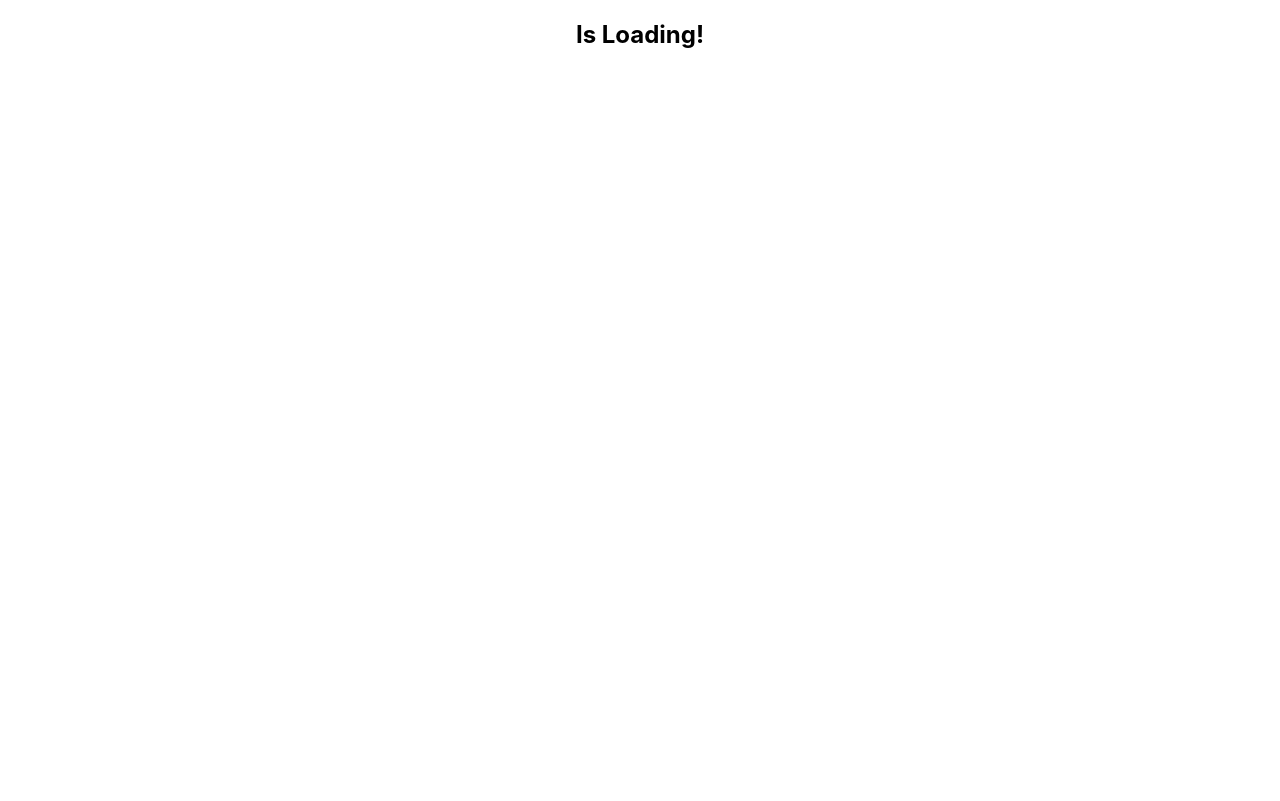
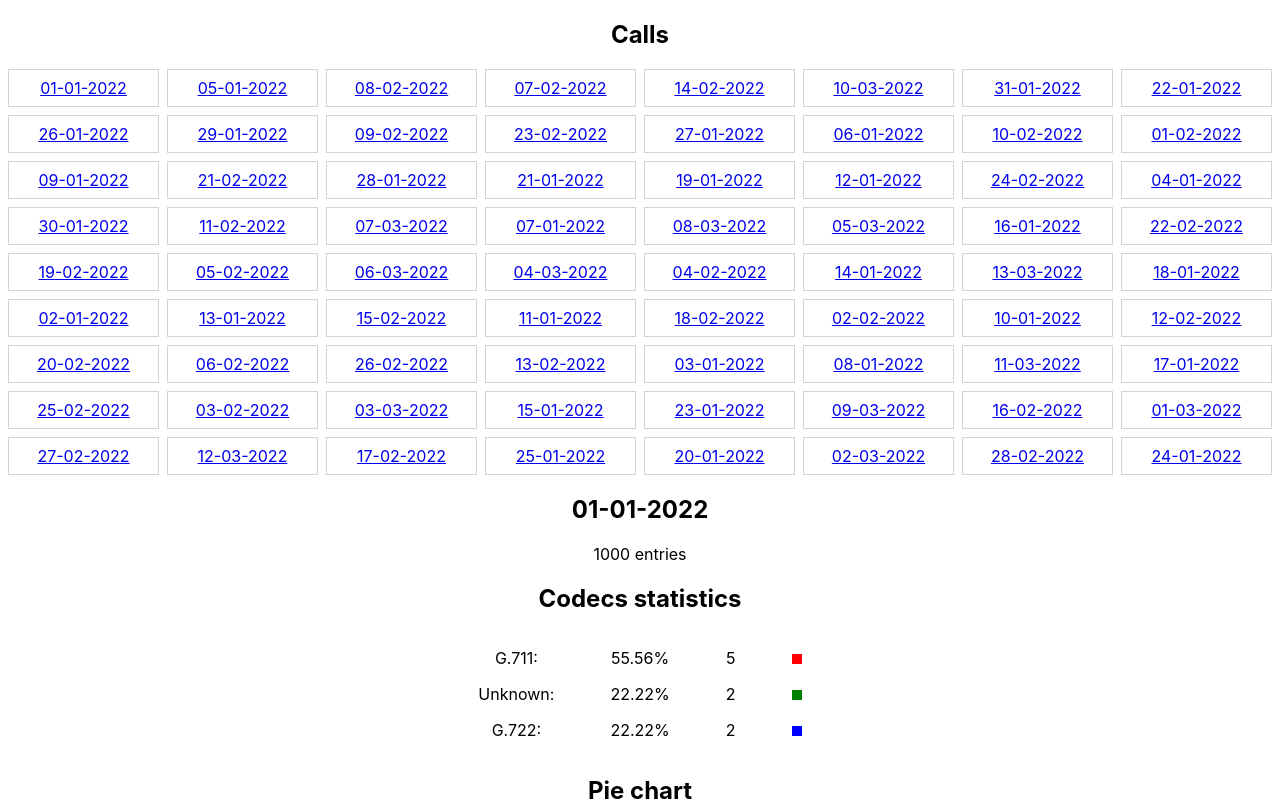
Before and after one commit to maurer2/fernsprecher-kodierer-dekodierer-schau, a React (Create React App) app in the folder app/: page /calls/01-01-2022 in a window 1280 px wide. Shown: the top 801 px of the page. Built offline with nearby package versions, Linux system fonts and the light colour scheme.

Commit message:
Added default route for calls

```diff
--- a/app/src/App.tsx
+++ b/app/src/App.tsx
@@ -10,8 +10,12 @@
     <article className="App">
       <Router>
         <Routes>
+        <Route
+            path='/calls'
+            element={<Calls />}
+          />
           <Route
-            path='/:day'
+            path='/calls/:day'
             element={<Calls />}
           />
           <Route
--- a/app/src/features/calls/Calls.tsx
+++ b/app/src/features/calls/Calls.tsx
@@ -1,19 +1,25 @@
-import { ReactElement, useEffect, useMemo } from 'react';
+import { ReactElement, useEffect } from 'react';
 import { RootState } from '../../app/store';
 import { useSelector, useDispatch } from 'react-redux';
 import { getCalls } from './callsSlice';
-import { getCallsUnsorted, /*getSendCodecsQuantities,*/ getDaysWithCalls } from './callsSelectors';
+import { getCallsUnsorted, getDaysWithCalls } from './callsSelectors';
 import Navigation from './components/Navigation';
 import CallList from './components/CallList';
+import {
+  useLocation, matchPath
+} from "react-router-dom";
 
 export default function Calls(): ReactElement {
   const isLoading = useSelector((state: RootState) => state.calls.isLoading);
   const calls = useSelector(getCallsUnsorted);
-  // const sendCodecs = useSelector(getSendCodecsQuantities);
   const daysWithCalls = useSelector(getDaysWithCalls);
+  const dispatch = useDispatch();
+  const {pathname} = useLocation()
 
-  const dispatch = useDispatch();
-  // const sendStatistics = useMemo(() => Object.entries(sendCodecs), [sendCodecs]);
+  const hasDayParameter = matchPath(
+    { path: "/calls/:day" },
+    pathname,
+  ) !== null
 
   useEffect(() => {
     const getCallsAction = getCalls();
@@ -22,12 +28,13 @@
 
   return (
     <div className="container">
+      <h2>Calls</h2>
       {isLoading ? (
         <h2>Is Loading!</h2>
       ) : (
         <>
           <Navigation daysWithCalls={daysWithCalls} />
-          <CallList calls={calls} />
+          {hasDayParameter && <CallList calls={calls} />}
         </>
       )}
     </div>
--- a/app/src/features/calls/components/Navigation/Navigation.tsx
+++ b/app/src/features/calls/components/Navigation/Navigation.tsx
@@ -23,9 +23,8 @@
       {daysWithCalls.map((day) => (
         <Fragment key={day}>
           <Link
-            to={`/${day}`}
+            to={`/calls/${day}`}
             className='nav-link'
-            // onClick={(event: MouseEvent<HTMLButtonElement>) => handleNavClick(event, day)}
           >
             {day}
           </Link>
--- a/app/src/features/home/Home.tsx
+++ b/app/src/features/home/Home.tsx
@@ -1,11 +1,22 @@
 import { ReactElement } from 'react';
 import { RootState } from '../../app/store';
 import { useSelector } from 'react-redux';
+import { Link } from "react-router-dom";
+
 
 export default function Home(): ReactElement {
-  const isLoading = useSelector((state: RootState) => state.calls.isLoading);
 
-  return <div className="container">
-    <h2>Is Loading!</h2>
-  </div>;
+  return (
+    <div className="container">
+      <h2>Home</h2>
+
+      <Link
+        to={{
+          pathname: "/calls",
+        }}
+      >
+        Calls
+      </Link>
+    </div>
+  );
 }
```
